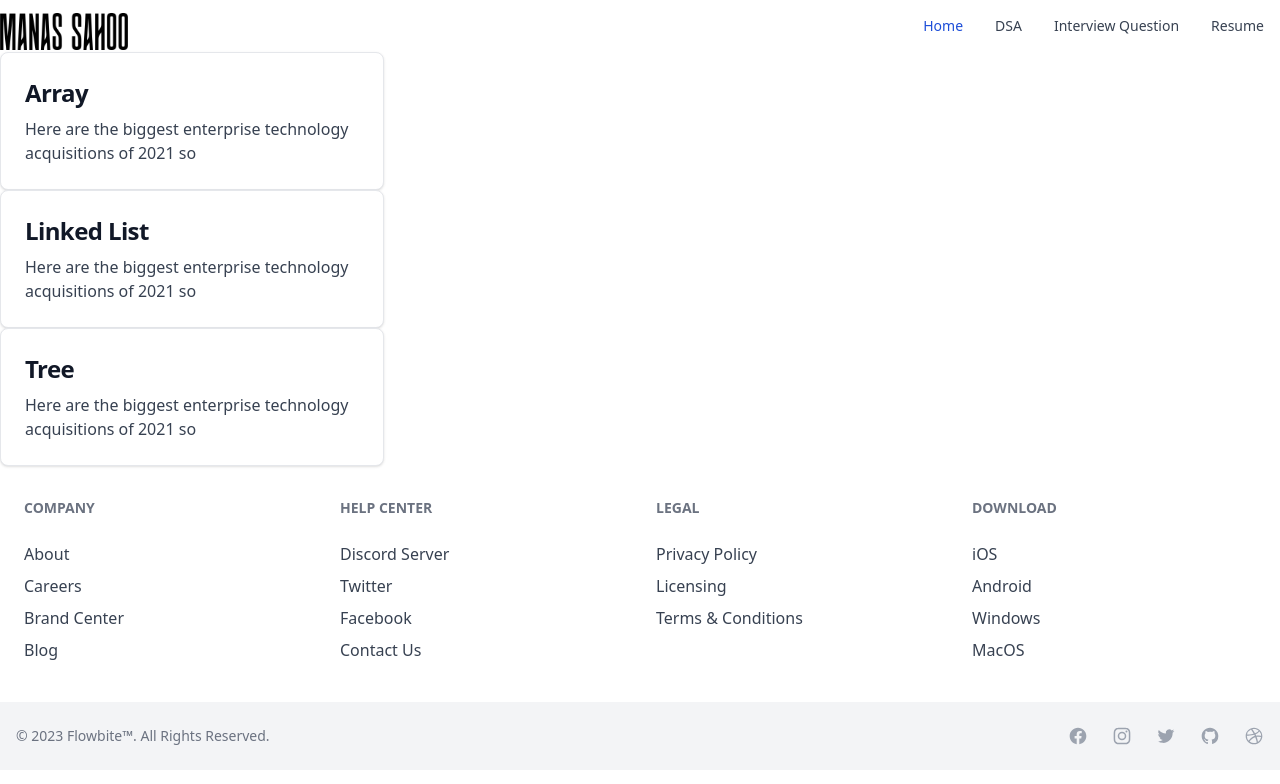
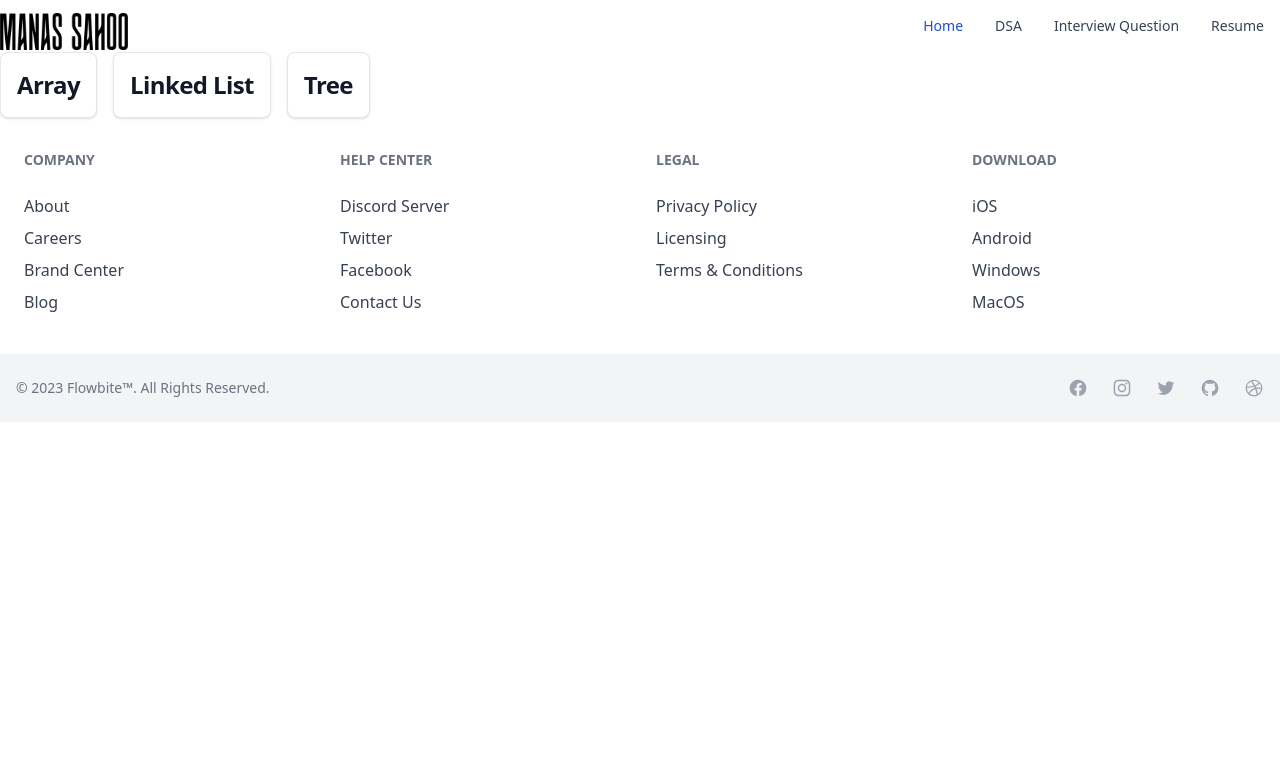
Before and after one commit to manassahoo-dev/manassahoo-dev.github.io, a Next.js app: page /data-structures-and-algorithms in a window 1280 px wide. Shown: the top 784 px of the page. Built offline with nearby package versions, Linux system fonts and the light colour scheme.

Commit message:
DSA Page

```diff
--- a/pages/data-structures-and-algorithms.tsx
+++ b/pages/data-structures-and-algorithms.tsx
@@ -13,21 +13,18 @@ function DSA() {
           key='desc'
         />
       </Head>
-      {list.map((item) => (
-        <>
+      <div className='flex gap-4 justify-between'>
+        {list.map((item) => (
           <a
             href='#'
-            className='block max-w-sm p-6 bg-white border border-gray-200 rounded-lg shadow hover:bg-gray-100 dark:bg-gray-800 dark:border-gray-700 dark:hover:bg-gray-700'
+            className='block max-w-sm p-4  bg-white border border-gray-200 rounded-lg shadow hover:bg-gray-100 dark:bg-gray-800 dark:border-gray-700 dark:hover:bg-gray-700'
           >
-            <h5 className='mb-2 text-2xl font-bold tracking-tight text-gray-900 dark:text-white'>
+            <h5 className='text-2xl font-semibold tracking-tight text-gray-900 dark:text-white'>
               {item}
             </h5>
-            <p className='font-normal text-gray-700 dark:text-gray-400'>
-              Here are the biggest enterprise technology acquisitions of 2021 so
-            </p>
           </a>
-        </>
-      ))}
+        ))}
+      </div>
     </div>
   );
 }
```
